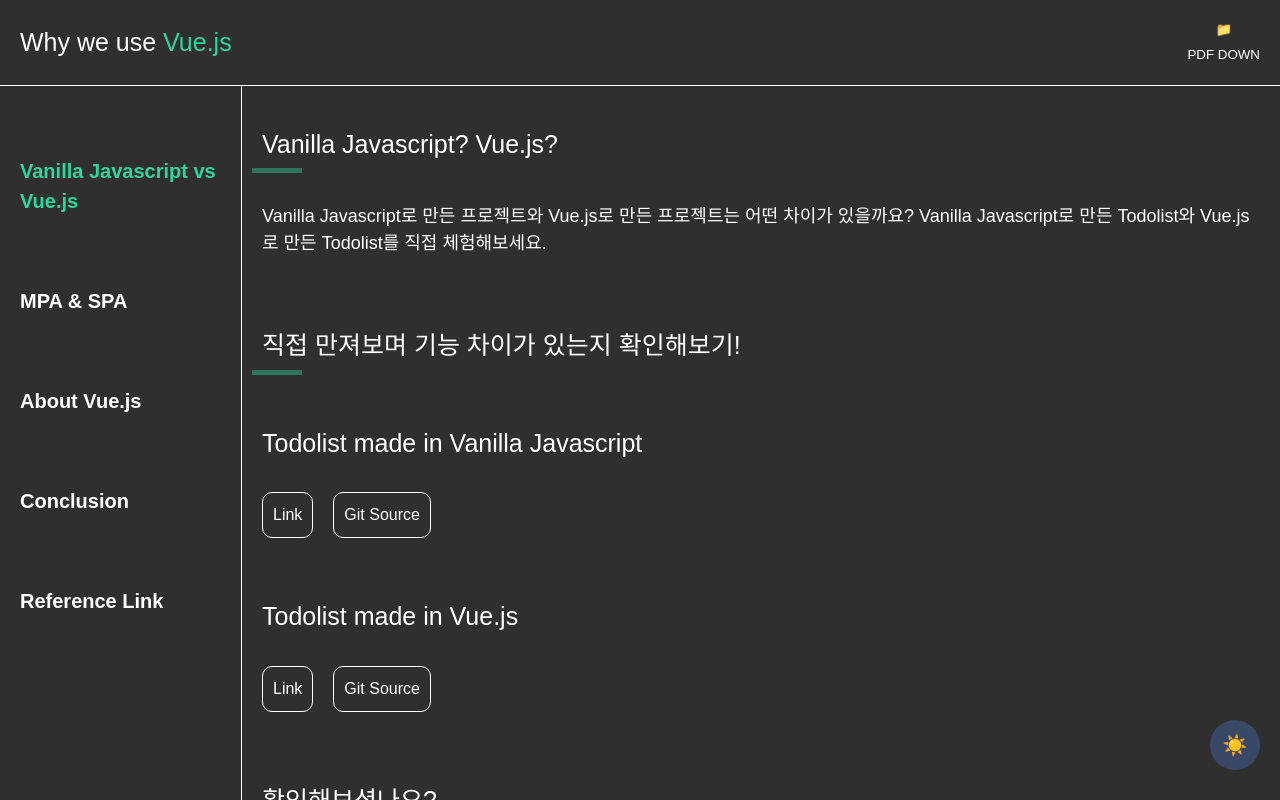
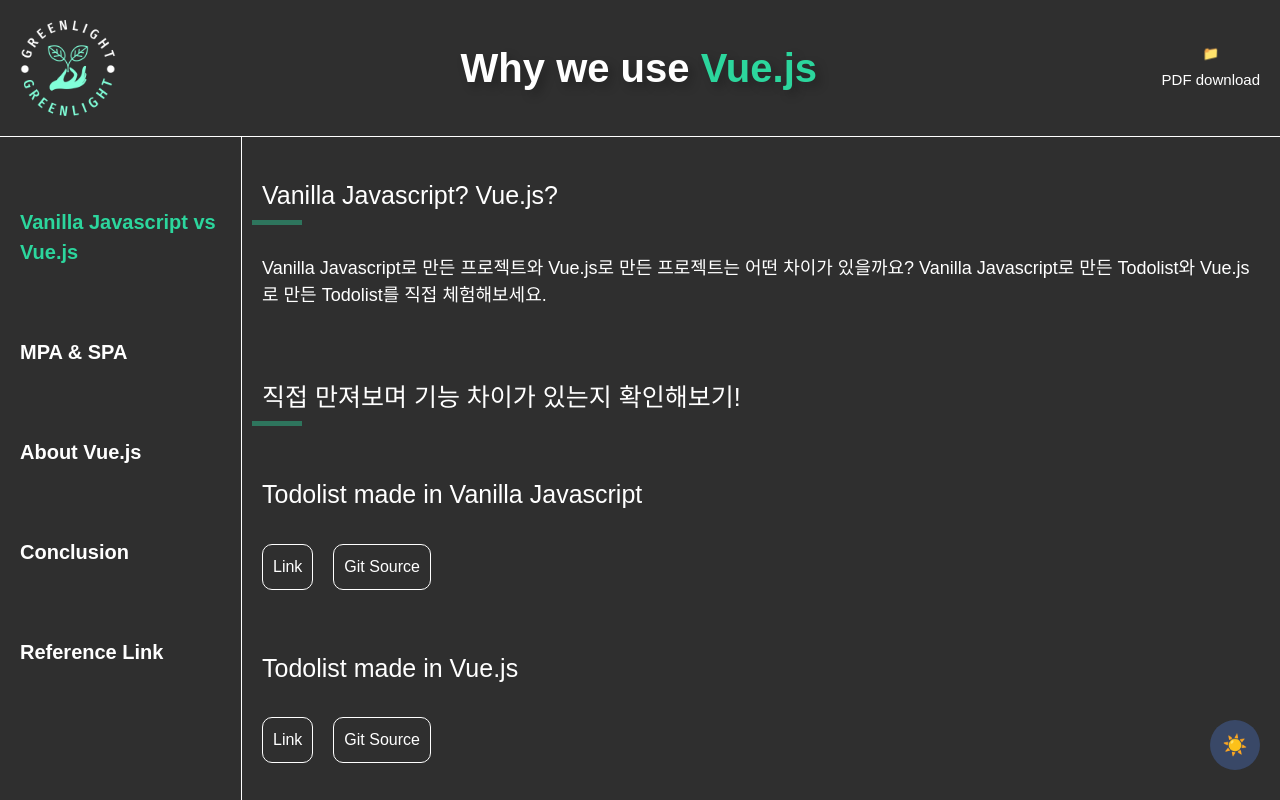
Before and after one commit to devFancy/woorifisa-archive, a Vue app: page / in a window 1280 px wide. Shown: the top 800 px of the page. Built offline with nearby package versions, Linux system fonts and the light colour scheme; a web font is replaced by a local one.

Commit message:
refactor: 로고 header 부분에 적용

```diff
--- a/src/components/HeaderBox.vue
+++ b/src/components/HeaderBox.vue
@@ -2,6 +2,9 @@
 
 <template>
   <header class="border-b-[1px] border-black dark:border-white">
+    <router-link to="/">
+      <img src="../assets/images/greenlight-low-resolution-logo-color-on-transparent-background.png" alt="logo" class="img-logo">
+    </router-link>
     <h1 class="text-black dark:text-white">
       Why we use <span class="text-green-700 dark:text-vueGreen">Vue.js</span>
     </h1>
@@ -10,7 +13,7 @@
       download="why_we_learn_vue.js.pdf"
     >
       <span> 📁 </span>
-      <span>PDF DOWN</span>
+      <span id="pdf-id">PDF download</span>
     </a>
   </header>
 </template>
@@ -22,8 +25,16 @@
   align-items: center;
   padding: 20px;
 }
+
+.img-logo {
+  width: 6rem;
+  height: 6rem;
+}
+
 h1 {
-  font-size: 25px;
+  font-weight: 700;
+  font-size: 40px;
+  text-shadow: rgba(0, 0, 0, 0.25) 5px 5px 10px;
 }
 
 a {
@@ -36,4 +47,10 @@
   text-align: center;
   font-size: smaller;
 }
+
+#pdf-id {
+  font-weight: 500;
+  font-size: 15px;
+}
+
 </style>
```
Also changed, not shown: src/assets/images/greenlight-low-resolution-logo-color-on-transparent-background.png (added).
